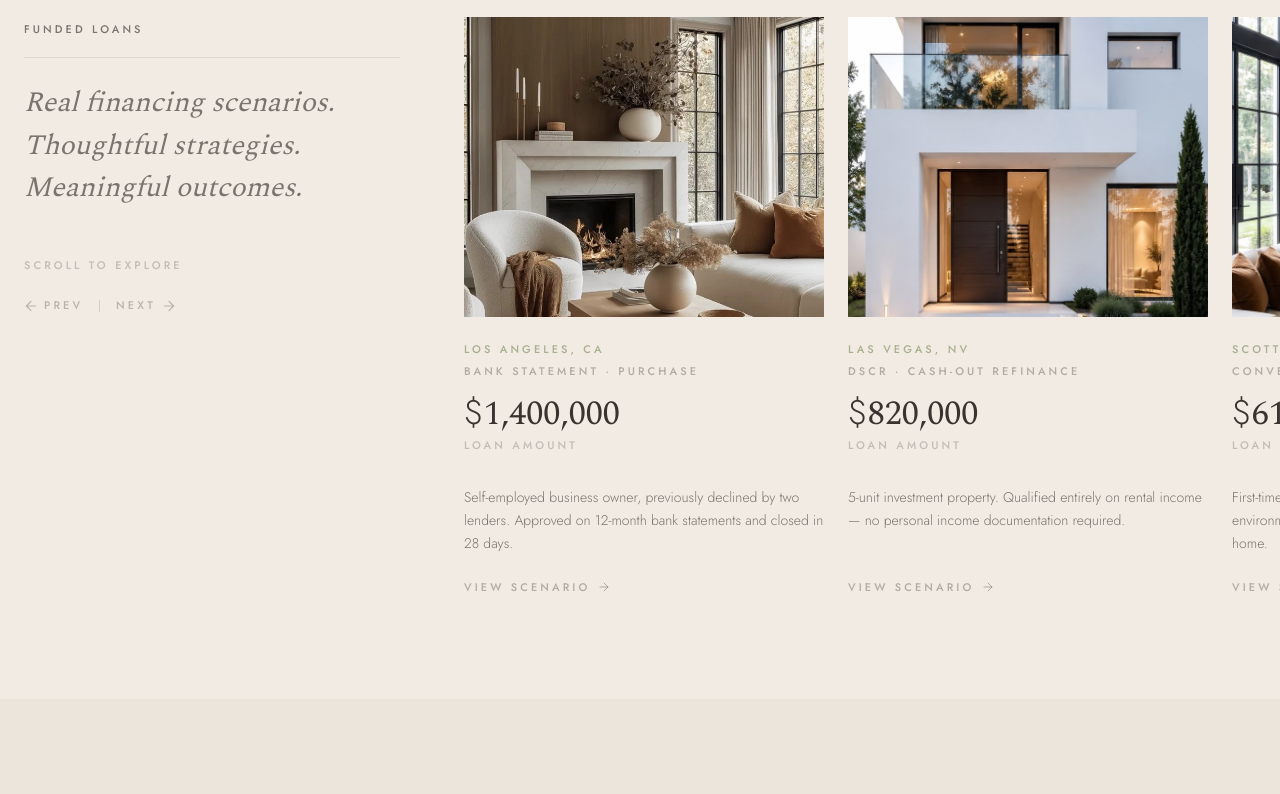
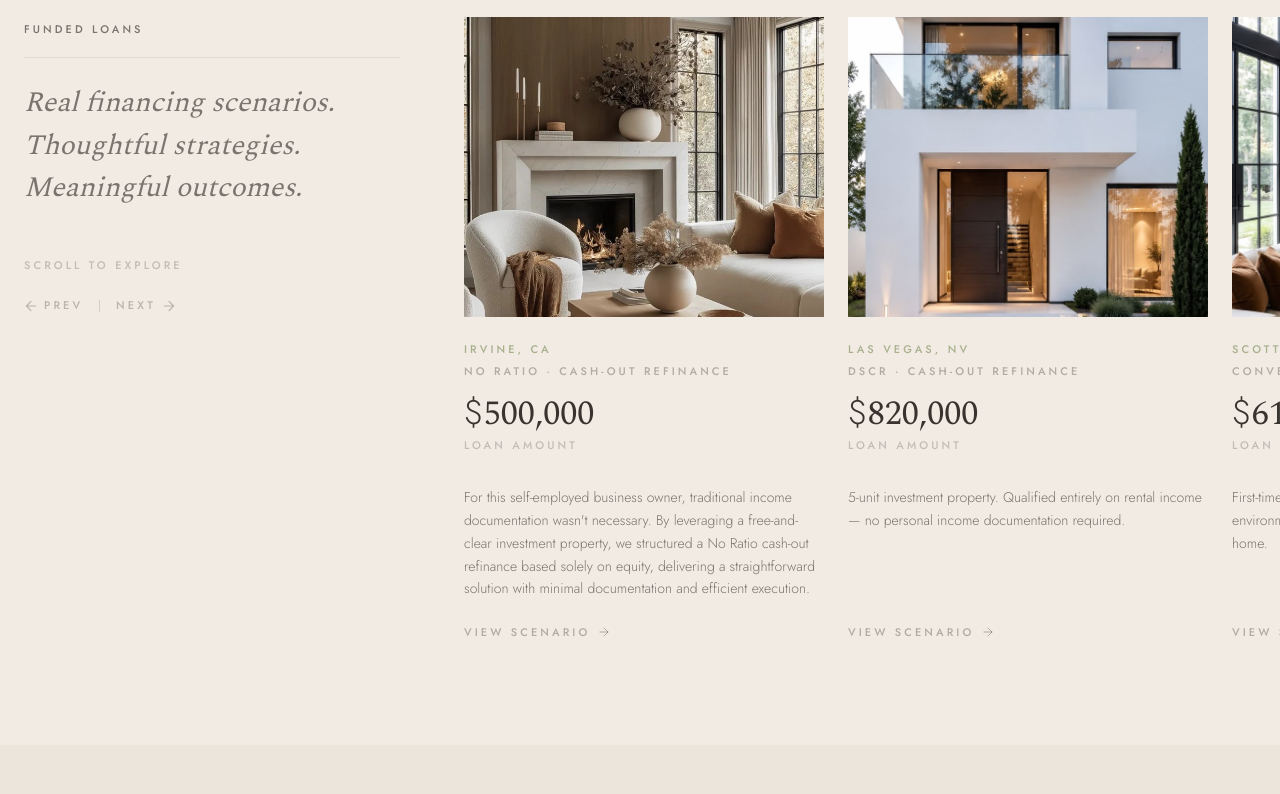
Before and after one commit to jenncko/koast-capital, a Next.js app: page / in a window 1280 px wide. Shown: the part 1639-2433 px from the top of the page. Built offline with nearby package versions, Linux system fonts and the light colour scheme.

Commit message:
Update funded loans case study with Irvine No Ratio cash-out refinance

```diff
--- a/components/FundedLoans.tsx
+++ b/components/FundedLoans.tsx
@@ -8,11 +8,11 @@ const loans = [
   {
     image: '/funded-1.jpg',
     fallback: 'linear-gradient(175deg, #d4dcba 0%, #A8B08E 60%, #7a8a6a 100%)',
-    location: 'Los Angeles, CA',
-    tag: 'Bank Statement · Purchase',
-    amount: '$1,400,000',
+    location: 'Irvine, CA',
+    tag: 'No Ratio · Cash-Out Refinance',
+    amount: '$500,000',
     description:
-      'Self-employed business owner, previously declined by two lenders. Approved on 12-month bank statements and closed in 28 days.',
+      "For this self-employed business owner, traditional income documentation wasn't necessary. By leveraging a free-and-clear investment property, we structured a No Ratio cash-out refinance based solely on equity, delivering a straightforward solution with minimal documentation and efficient execution.",
   },
   {
     image: '/funded-2.jpg',
```
